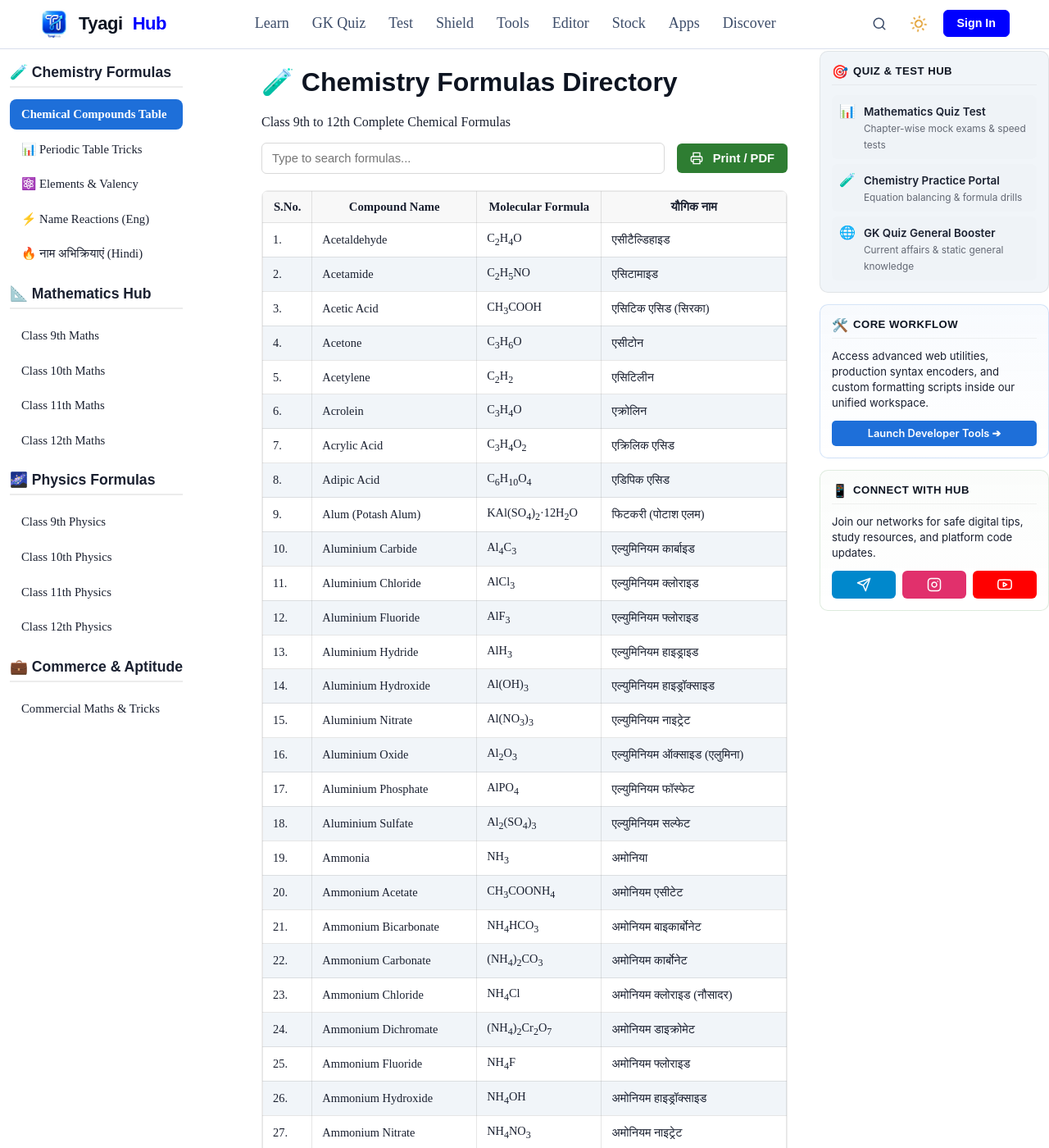
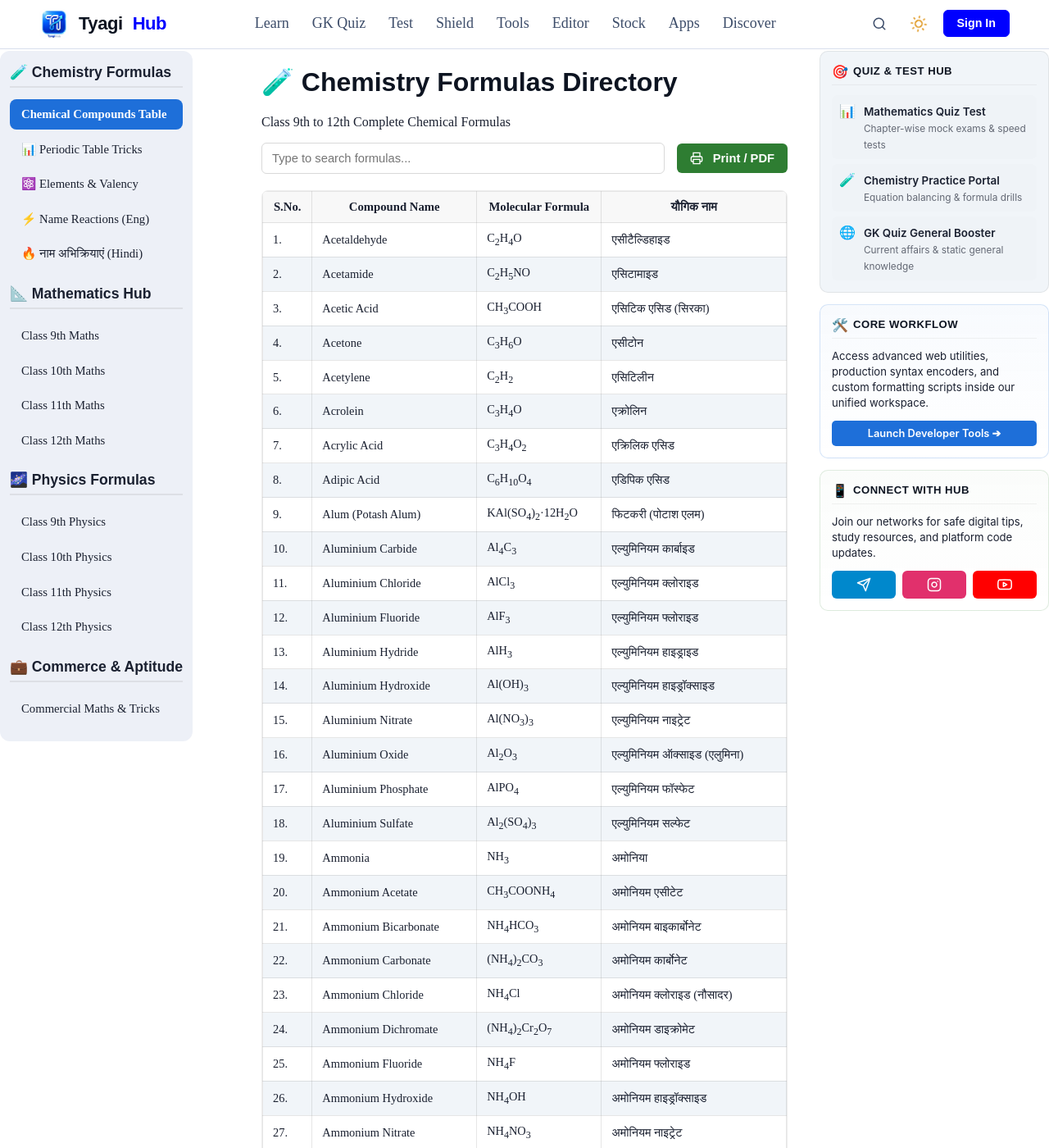
Before and after one commit to HimanshuTyagiJi/TyagiHub, a Jekyll site: the page built from learn/chemistry-formulas/index.html, in a window 1280 px wide and 1400 px high. Shown: the whole window at 82% size. Built offline with Jekyll 4.4.1, drawn with Linux system fonts in a browser that asks for light colours.

Commit message:
Update index.html

```diff
--- a/learn/chemistry-formulas/index.html
+++ b/learn/chemistry-formulas/index.html
@@ -25,23 +25,21 @@ lang_toggle: false
     .th-left-col-wrapper {
         position: sticky;
         top: 20px;
-        z-index: 1000;
+        z-index: 1; /* यहाँ z-index को कम किया गया है ताकि डेस्कटॉप पर फ़ुटर हाइड न हो */
     }
 
     /* ========================================================
        2. DESKTOP LEFT SIDEBAR CONFIGURATION
        ======================================================== */
     .th-left-sidebar {
-
-
+        background: var(--clr-bg-2);
         border-radius: 12px;
         padding: 16px 12px;
         position: fixed;
-      left:0;
+        left: 0;
         max-height: calc(100vh - 40px);
         overflow-y: auto;
         scrollbar-width: thin !important;
-
     }
 
     [data-theme="dark"] .th-left-sidebar {
@@ -112,7 +110,6 @@ lang_toggle: false
         font-size: 0.95rem;
         font-weight: 600;
         cursor: pointer;
-
         text-align: left;
     }
 
@@ -254,8 +251,8 @@ lang_toggle: false
 
         .th-left-col-wrapper {
             position: static;
-
             order: 1; /* Trigger menu at top view bounds */
+            z-index: 1001; /* मोबाइल पर फ़िक्स मेनू ड्रॉअर को ऊपर रखने के लिए */
         }
 
         .th-mobile-menu-trigger {
@@ -281,17 +278,15 @@ lang_toggle: false
             position: fixed;
             top: 62px;
             left: -320px;
-
             height: 100vh;
             max-height: 100vh;
-
             border: none;
             border-right: 1px solid rgba(128, 128, 128, 0.2);
             border-radius: 0 12px 12px 0;
             box-shadow: 6px 0 24px rgba(0,0,0,0.3);
             transition: left 0.3s cubic-bezier(0.16, 1, 0.3, 1);
             padding-top: 24px;
-
+            z-index: 1001; /* ताकि मोबाइल ड्रॉअर सब चीज़ों के ऊपर खुले */
         }
 
         .th-left-sidebar.mobile-open {
```
